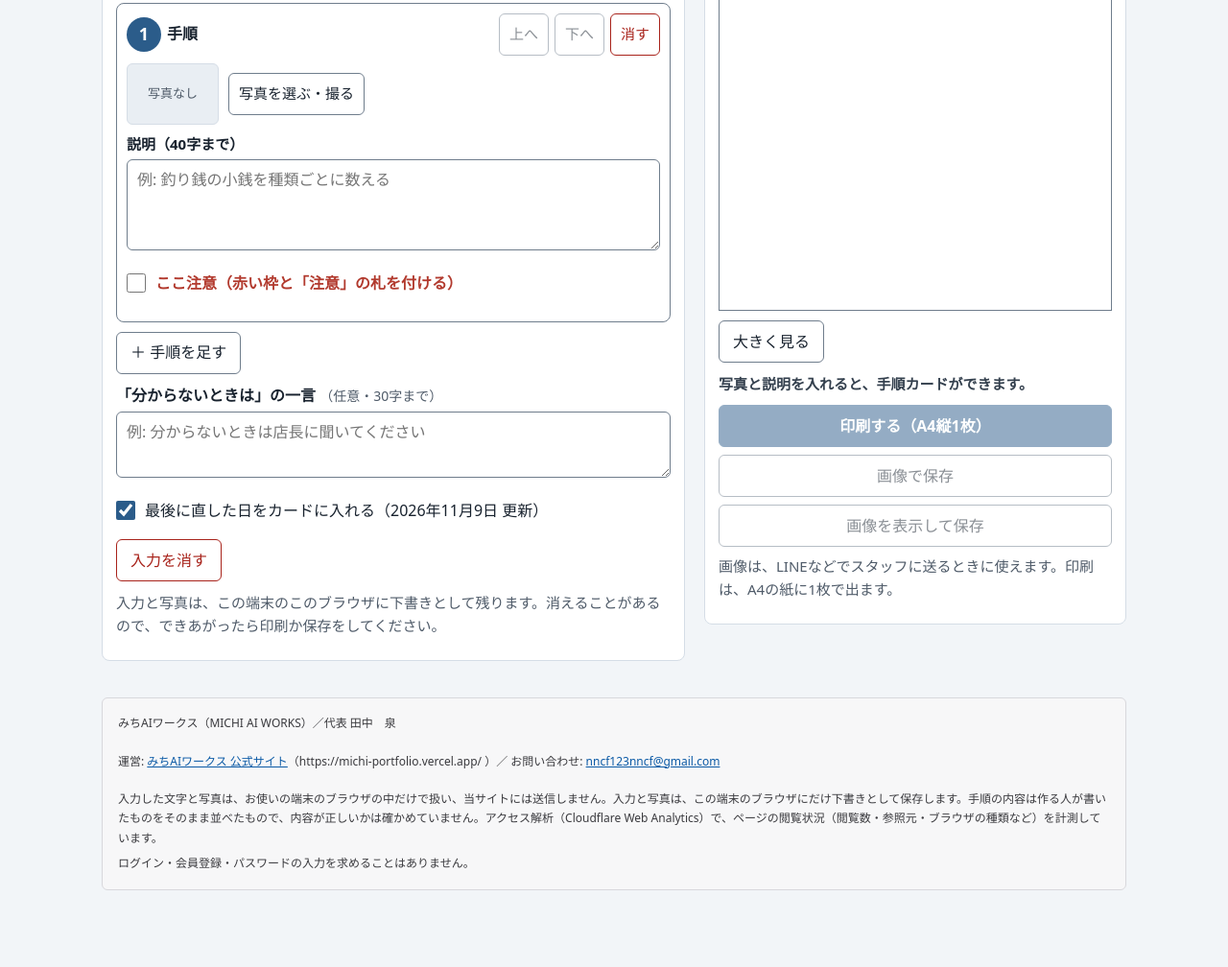
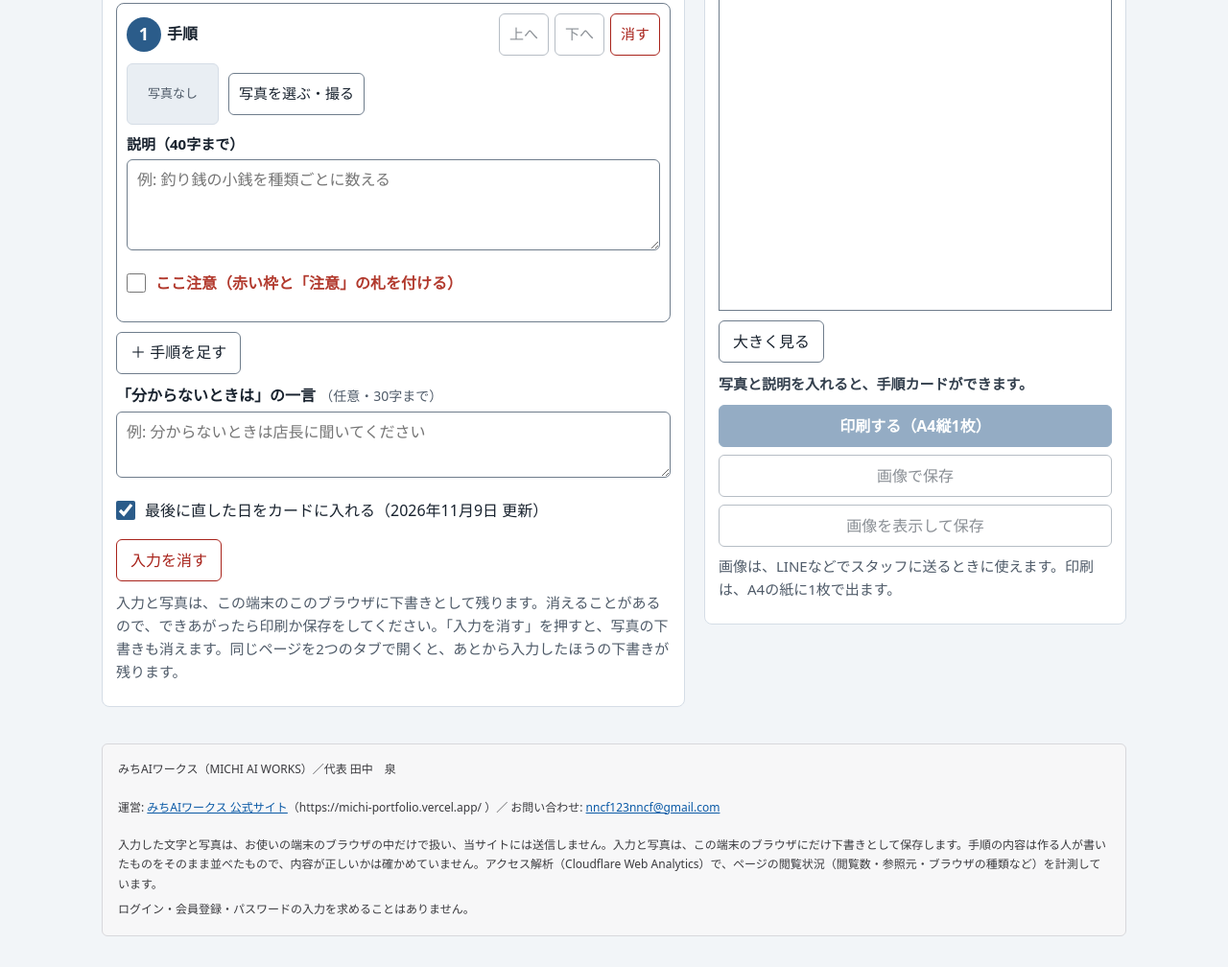
Before and after one commit to nncf123nncf-oss/tejun-card, a plain HTML site: page index.html in a window 1280 px wide. Shown: the part 524-1532 px from the top of the page at 96% size. Before the commit the page ends 1484 px from the top, so only its background shows below. Drawn offline with Linux system fonts and the light colour scheme.

Commit message:
Day095 レビュー②の反映（下書きの注記に「入力を消す」で写真も消えること・2つのタブで開いたときの下書きを書き足す）
Co-Authored-By: Claude Opus 5.5 <noreply@anthropic.com>

```diff
--- a/index.html
+++ b/index.html
@@ -127,7 +127,7 @@
       <div class="field"><label for="fAsk">「分からないときは」の一言 <span class="hint">（任意・30字まで）</span></label><textarea id="fAsk" rows="2" maxlength="60" autocomplete="off" placeholder="例: 分からないときは店長に聞いてください"></textarea><p class="cnt" id="fAskCnt"></p><p class="errmsg" id="fAskErr" role="alert"></p></div>
       <label class="chk"><input type="checkbox" id="fDate" checked><span id="fDateText">最後に直した日をカードに入れる</span></label>
       <div class="btns"><button type="button" class="danger-btn" id="clearBtn">入力を消す</button></div>
-      <p class="small" id="storeNote">入力と写真は、この端末のこのブラウザに下書きとして残ります。消えることがあるので、できあがったら印刷か保存をしてください。</p>
+      <p class="small" id="storeNote">入力と写真は、この端末のこのブラウザに下書きとして残ります。消えることがあるので、できあがったら印刷か保存をしてください。「入力を消す」を押すと、写真の下書きも消えます。同じページを2つのタブで開くと、あとから入力したほうの下書きが残ります。</p>
     </section>
     <section class="panel side" id="outSec" aria-labelledby="outH">
       <h2 id="outH">できあがり</h2>
@@ -414,7 +414,7 @@ var TP = (function () {
     if (!storeOk) t = 'このブラウザでは下書きを残せません（プライベートブラウズなど）。使うことはできます。ページを閉じる前に、印刷か保存をしてください。';
     else if (storeBroken) t = '前の下書きが読み取れませんでした。読み取れなかった下書きは別に残してあります。入力を始めると、新しい下書きとして残ります。';
     else if (!TP.ok()) t = '入力は下書きとして残りますが、このブラウザでは写真を残せません。ページを閉じる前に、印刷か保存をしてください。';
-    else t = '入力と写真は、この端末のこのブラウザに下書きとして残ります。消えることがあるので、できあがったら印刷か保存をしてください。';
+    else t = '入力と写真は、この端末のこのブラウザに下書きとして残ります。消えることがあるので、できあがったら印刷か保存をしてください。「入力を消す」を押すと、写真の下書きも消えます。同じページを2つのタブで開くと、あとから入力したほうの下書きが残ります。';
     if (photoMissing) t += ' 前の下書きの写真のうち、見つからなかったものがあります（その手順は写真なしになっています）。';
     n.textContent = t;
   }
```
